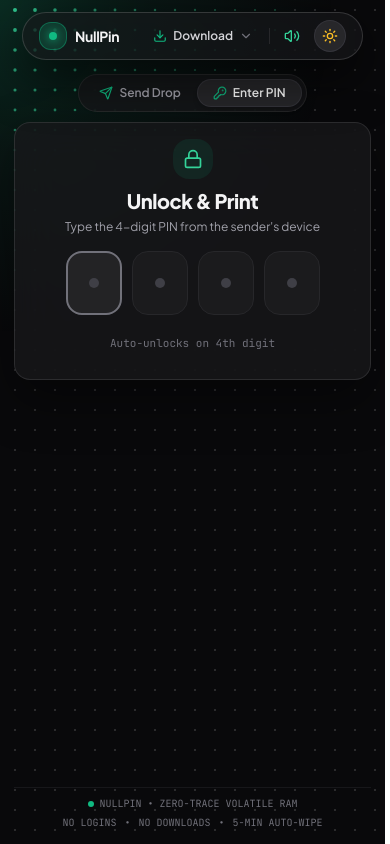
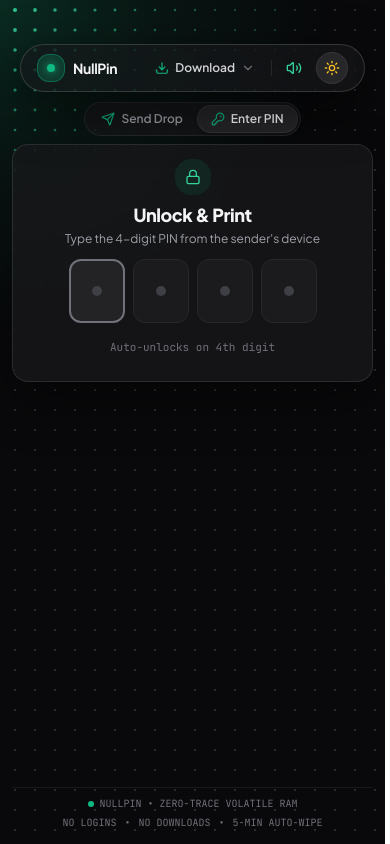
Before and after one commit to wahab-usman/Nullpin, a React (Vite) app: page / in a window 390 px wide. Both pictures are taken after a click on the button "Enter PIN". Built offline with nearby package versions, Linux system fonts and the light colour scheme; no server answers; the database is empty.

Commit message:
style(mobile): optimize safe-area insets, vertical rhythm, and touch targets across mobile screens

```diff
--- a/src/App.jsx
+++ b/src/App.jsx
@@ -25,7 +25,7 @@ function AtmosphericCanvas() {
 
   return (
     <div
-      className={`min-h-[100dvh] relative overflow-x-hidden font-sans transition-colors duration-200 selection:bg-emerald-500/30 flex flex-col items-center justify-between py-3 sm:py-5 px-3.5 sm:px-6 ${
+      className={`min-h-[100dvh] relative overflow-x-hidden font-sans transition-colors duration-200 selection:bg-emerald-500/30 flex flex-col items-center justify-between px-3 sm:px-6 pt-[max(env(safe-area-inset-top,0px),2.75rem)] sm:pt-6 pb-[max(env(safe-area-inset-bottom,0px),0.75rem)] sm:pb-4 ${
         isDark ? 'bg-[#09090B] text-zinc-100' : 'bg-[#F8F9FA] text-slate-900'
       }`}
     >
@@ -43,7 +43,7 @@ function AtmosphericCanvas() {
       </div>
 
       {/* Main Content Stage (Fixed top alignment - stops switcher and card from jumping down on Enter PIN) */}
-      <main className="relative z-10 w-full max-w-[500px] mx-auto flex-1 flex flex-col items-center justify-start pt-2.5 sm:pt-4 pb-2">
+      <main className="relative z-10 w-full max-w-[500px] mx-auto flex-1 flex flex-col items-center justify-start pt-1.5 sm:pt-3 pb-2">
         <SpatialStage />
       </main>
 
--- a/src/components/DynamicIsland.jsx
+++ b/src/components/DynamicIsland.jsx
@@ -358,7 +358,7 @@ export default function DynamicIsland() {
             animate={{ opacity: 1, y: 0, scale: 1 }}
             exit={{ opacity: 0, y: -10, scale: 0.95 }}
             transition={{ duration: 0.22, ease: 'easeOut' }}
-            className="fixed top-16 sm:top-20 left-1/2 -translate-x-1/2 z-50 pointer-events-none flex items-center gap-2.5 px-4 py-2 rounded-full bg-zinc-950/90 dark:bg-zinc-900/95 text-white border border-emerald-500/40 shadow-[0_12px_36px_rgba(0,0,0,0.5),0_0_20px_rgba(16,185,129,0.25)] backdrop-blur-xl font-mono text-xs font-semibold select-none whitespace-nowrap"
+            className="fixed top-[calc(max(env(safe-area-inset-top,0px),2.75rem)+3.5rem)] sm:top-20 left-1/2 -translate-x-1/2 z-50 pointer-events-none flex items-center gap-2.5 px-4 py-2 rounded-full bg-zinc-950/90 dark:bg-zinc-900/95 text-white border border-emerald-500/40 shadow-[0_12px_36px_rgba(0,0,0,0.5),0_0_20px_rgba(16,185,129,0.25)] backdrop-blur-xl font-mono text-xs font-semibold select-none whitespace-nowrap"
           >
             <span className="relative flex h-2 w-2">
               <span className="animate-ping absolute inline-flex h-full w-full rounded-full bg-emerald-400 opacity-75" />
--- a/src/components/KineticPinKeypad.jsx
+++ b/src/components/KineticPinKeypad.jsx
@@ -86,7 +86,7 @@ export default function KineticPinKeypad() {
         animate={{ opacity: 1, y: 0 }}
         transition={{ duration: 0.25, ease: 'easeOut' }}
         onClick={handleBoxClick}
-        className={`w-full max-w-[500px] p-4 sm:p-5 rounded-2xl sm:rounded-3xl backdrop-blur-xl transition-all duration-200 cursor-pointer select-none
+        className={`w-full max-w-[500px] p-3.5 sm:p-5 rounded-2xl sm:rounded-3xl backdrop-blur-xl transition-all duration-200 cursor-pointer select-none
           ${
             pinError
               ? 'border-2 border-rose-500/80 bg-rose-500/[0.04]'
@@ -96,14 +96,14 @@ export default function KineticPinKeypad() {
           }`}
       >
         {/* Card Header */}
-        <div className="text-center mb-4 sm:mb-5">
-          <div className="inline-flex items-center justify-center w-10 h-10 rounded-2xl bg-emerald-500/10 text-emerald-600 dark:text-emerald-400 mb-2">
-            <Lock className="w-5 h-5" />
+        <div className="text-center mb-3 sm:mb-5">
+          <div className="inline-flex items-center justify-center w-9 h-9 sm:w-10 sm:h-10 rounded-2xl bg-emerald-500/10 text-emerald-600 dark:text-emerald-400 mb-1.5 sm:mb-2">
+            <Lock className="w-4 h-4 sm:w-5 sm:h-5" />
           </div>
-          <h2 className="text-xl sm:text-2xl font-extrabold text-slate-900 dark:text-zinc-100 tracking-tight whitespace-nowrap">
+          <h2 className="text-lg sm:text-2xl font-extrabold text-slate-900 dark:text-zinc-100 tracking-tight whitespace-nowrap">
             Unlock & Print
           </h2>
-          <p className="text-xs text-slate-500 dark:text-zinc-400 mt-1 whitespace-nowrap">
+          <p className="text-xs text-slate-500 dark:text-zinc-400 mt-0.5 sm:mt-1 whitespace-nowrap">
             Type the 4-digit PIN from the sender's device
           </p>
         </div>
@@ -118,7 +118,7 @@ export default function KineticPinKeypad() {
                 }
               : {}
           }
-          className="flex items-center justify-center gap-2.5 sm:gap-4 mb-4 sm:mb-5"
+          className="flex items-center justify-center gap-2 sm:gap-4 mb-3 sm:mb-5"
         >
           {pinDigits.map((digit, i) => {
             const isFilled = digit !== '';
@@ -127,7 +127,7 @@ export default function KineticPinKeypad() {
             return (
               <div
                 key={i}
-                className={`relative w-14 h-16 sm:w-18 sm:h-20 rounded-2xl flex items-center justify-center
+                className={`relative w-13 h-15 min-[380px]:w-14 min-[380px]:h-16 sm:w-18 sm:h-20 rounded-xl sm:rounded-2xl flex items-center justify-center
                   transition-all duration-150 select-none
                   ${
                     pinError
--- a/src/components/PrintStudio.jsx
+++ b/src/components/PrintStudio.jsx
@@ -321,10 +321,10 @@ export default function PrintStudio() {
         className="w-full max-w-[500px] rounded-2xl sm:rounded-3xl bg-white/90 dark:bg-zinc-900/90 backdrop-blur-2xl
                    border border-slate-200/90 dark:border-white/10
                    shadow-[0_25px_60px_rgba(0,0,0,0.08)] dark:shadow-[0_25px_70px_rgba(0,0,0,0.6)]
-                   overflow-hidden p-4 sm:p-5 space-y-3 sm:space-y-4"
+                   overflow-hidden p-3.5 sm:p-5 space-y-2.5 sm:space-y-4"
       >
         {/* ================= 1. TERMINAL HEADER ================= */}
-        <div className="flex items-center justify-between pb-3.5 border-b border-slate-100 dark:border-zinc-800/80">
+        <div className="flex items-center justify-between pb-2.5 sm:pb-3.5 border-b border-slate-100 dark:border-zinc-800/80">
           <div className="flex items-center gap-2 sm:gap-2.5">
             <span className="relative flex h-2.5 w-2.5">
               <span className="animate-ping absolute inline-flex h-full w-full rounded-full bg-emerald-400 opacity-75" />
--- a/src/components/SpatialStage.jsx
+++ b/src/components/SpatialStage.jsx
@@ -17,12 +17,12 @@ export default function SpatialStage() {
   const isPortalMode = currentView === 'portal';
 
   return (
-    <div className="w-full max-w-[500px] mx-auto flex flex-col items-center gap-2.5 sm:gap-3.5">
+    <div className="w-full max-w-[500px] mx-auto flex flex-col items-center gap-2 sm:gap-3">
       {/* Centered Segmented Switcher (Visible in portal mode) */}
       <AnimatePresence>
         {isPortalMode && (
           <div className="flex justify-center w-full px-1">
-            <div className="relative inline-flex p-1 rounded-full bg-slate-200/70 dark:bg-zinc-900/80 backdrop-blur-md border border-slate-300/60 dark:border-white/[0.08] shadow-sm">
+            <div className="relative inline-flex p-0.5 sm:p-1 rounded-full bg-slate-200/70 dark:bg-zinc-900/80 backdrop-blur-md border border-slate-300/60 dark:border-white/[0.08] shadow-xs">
               {/* Send Drop Tab (FIRST) */}
               <button
                 type="button"
@@ -30,7 +30,7 @@ export default function SpatialStage() {
                   sound.toggleSnap();
                   setActiveStageTab('send');
                 }}
-                className={`relative z-10 flex items-center justify-center gap-1.5 px-4 sm:px-5 py-1.5 rounded-full text-xs sm:text-sm font-semibold transition-colors cursor-pointer whitespace-nowrap shrink-0 ${
+                className={`relative z-10 flex items-center justify-center gap-1.5 px-3.5 sm:px-5 py-1.5 rounded-full text-xs sm:text-sm font-semibold transition-colors cursor-pointer whitespace-nowrap shrink-0 ${
                   activeStageTab === 'send'
                     ? 'text-slate-900 dark:text-white'
                     : 'text-slate-600 dark:text-zinc-400 hover:text-slate-900 dark:hover:text-zinc-200'
@@ -56,7 +56,7 @@ export default function SpatialStage() {
                   sound.toggleSnap();
                   setActiveStageTab('unlock');
                 }}
-                className={`relative z-10 flex items-center justify-center gap-1.5 px-4 sm:px-5 py-1.5 rounded-full text-xs sm:text-sm font-semibold transition-colors cursor-pointer whitespace-nowrap shrink-0 ${
+                className={`relative z-10 flex items-center justify-center gap-1.5 px-3.5 sm:px-5 py-1.5 rounded-full text-xs sm:text-sm font-semibold transition-colors cursor-pointer whitespace-nowrap shrink-0 ${
                   activeStageTab === 'unlock'
                     ? 'text-slate-900 dark:text-white'
                     : 'text-slate-600 dark:text-zinc-400 hover:text-slate-900 dark:hover:text-zinc-200'
```
Also changed, not shown: src/components/HolographicTicket.jsx (+9 -9 lines), src/components/SendComposer.jsx (+21 -21 lines).
